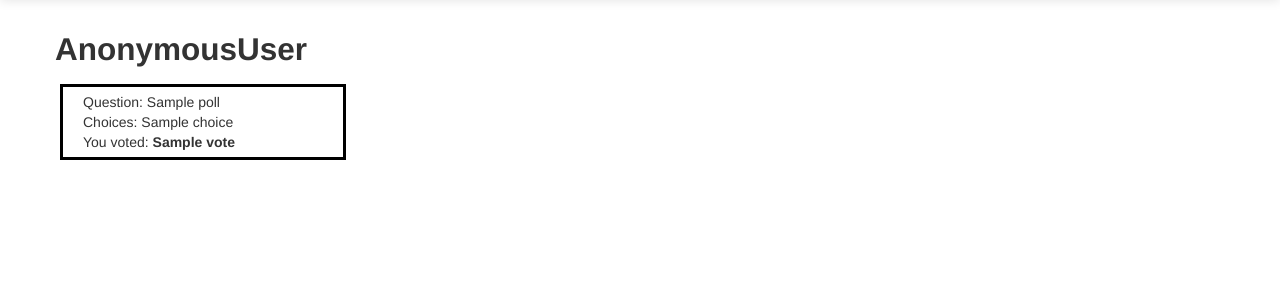
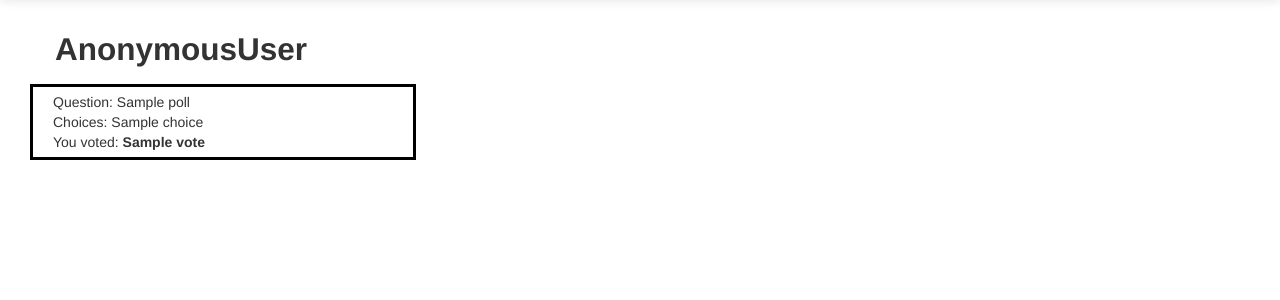
Before and after one commit to chancez/polls, a Django app: template templates/users/profile.html in a window 1280 px wide. Shown: the part 41-341 px from the top of the page. Run offline with Django 3.2, Linux system fonts and the light colour scheme; the template is opened without the code that fills it: most values are stand-ins (such as "Sample title", 1, 10 or a date in 2020).

Commit message:
Update user profile template

```diff
--- a/templates/polls/detail.html
+++ b/templates/polls/detail.html
@@ -4,7 +4,7 @@
 
 {% if error_message %}<p><strong>{{ error_message }}</strong></p>{% endif %}
 
-<form class="forn-horizonal" action="{% url 'polls:vote' poll.id %}" method="post">{% csrf_token %}
+<form class="form-horizonal" action="{% url 'polls:vote' poll.id %}" method="post">{% csrf_token %}
 {% for choice in poll.choice_set.all %}
     <label class="radio" for="choice{{ forloop.counter }}">
       <input type="radio" name="choice" id="choice{{ forloop.counter }}" value="{{ choice.id }}" />
--- a/templates/users/profile.html
+++ b/templates/users/profile.html
@@ -4,13 +4,19 @@
 {% block content %}
 <h2>{{ user }}</h2>
 
-<div id="content">
+<div id="content container">
 {% for vote in votes %}
-  <div class="poll span3">
-      <div class="question">Question: {{vote.poll.question}}</div>
-      <div class="choices">Choices: {{vote.poll.choice_set.all|join:", "}}</div>
-      <div class="choice">You voted: <b>{{vote}}</b></div>
-  </div>
+  {% if forloop.counter0|divisibleby:"3" %}
+    <div class="row">
+  {% endif %}
+    <div class="poll span4">
+        <div class="question">Question: {{vote.poll.question}}</div>
+        <div class="choices">Choices: {{vote.poll.choice_set.all|join:", "}}</div>
+        <div class="choice">You voted: <b>{{vote}}</b></div>
+    </div>
+  {% if forloop.last or forloop.counter|divisibleby:"3" %}
+    </div><!--/row-->
+  {% endif %}
 {% empty %}
   <p>You have note voted in any polls.</p>
 {% endfor %}
```
